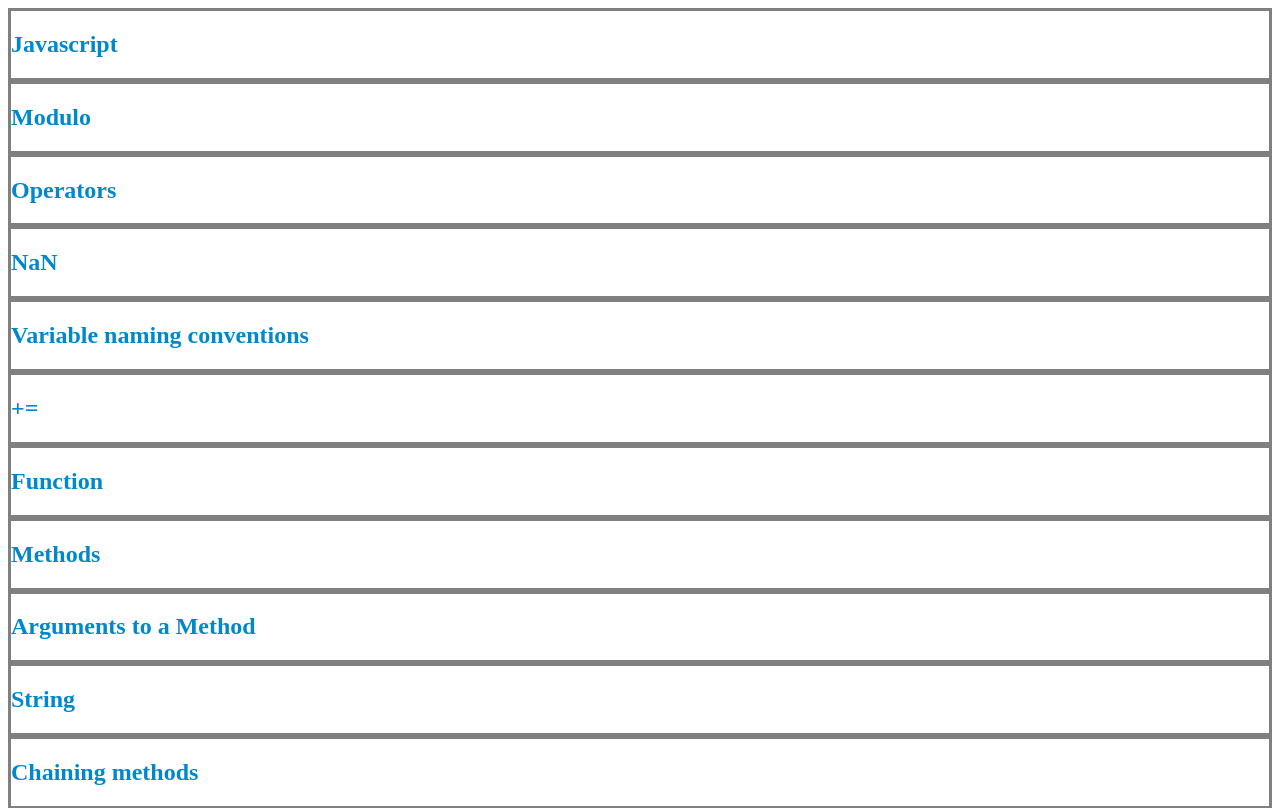
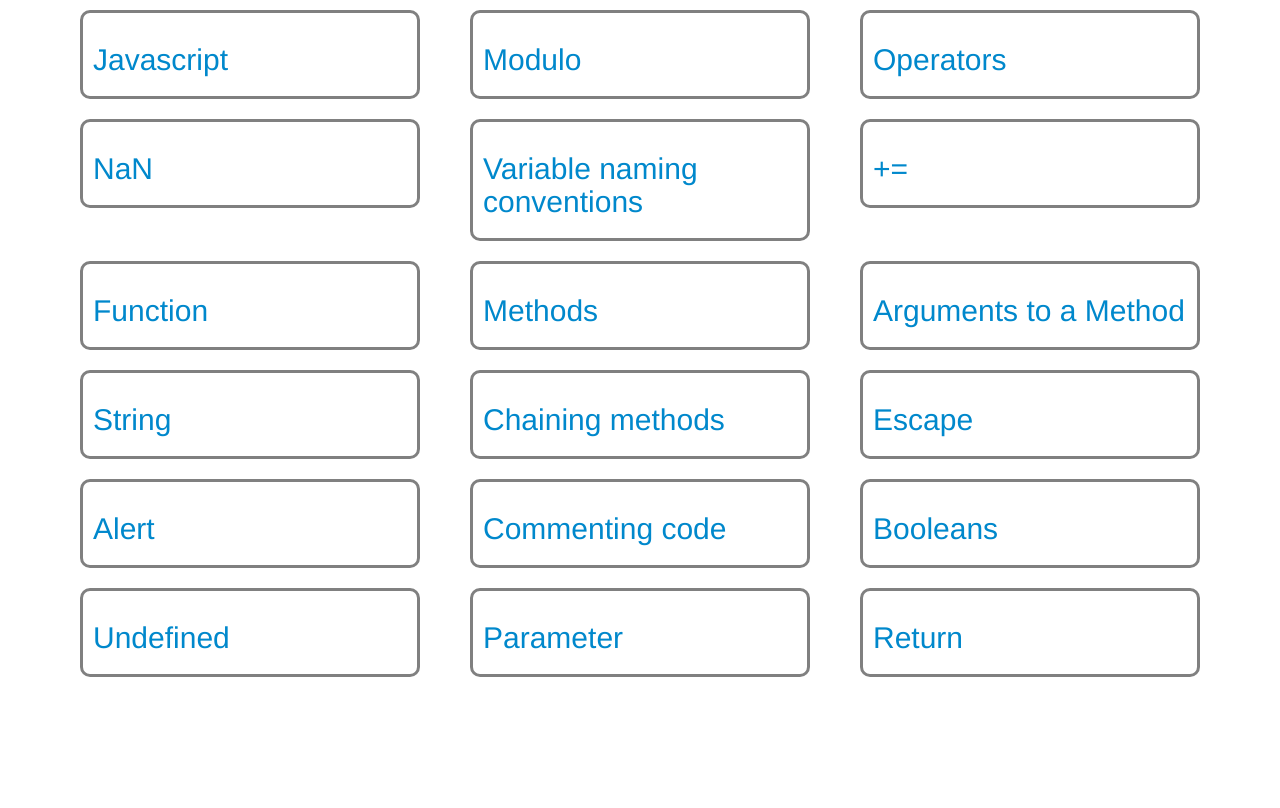
Before and after one commit to keirstaple/flashcards, a plain HTML site: page index.html in a window 1280 px wide. Shown: the top 808 px of the page. Drawn offline with nearby package versions, Linux system fonts and the light colour scheme.

Commit message:
fix indentation and column layout

```diff
--- a/css/stylesheet.css
+++ b/css/stylesheet.css
@@ -15,4 +15,21 @@
   border: solid;
   border-color:grey;
   border-width: 3px;
+  border-radius: 10px;
+  margin: 10px;
+  padding: 10px;
+
 }
+
+.definition{
+  border: solid;
+  border-color:grey;
+  border-width: 3px;
+  border-radius: 10px;
+  margin:10px;
+  padding: 10px;
+}
+
+.row-eq-height{
+  display: flex;
+}
--- a/index.html
+++ b/index.html
@@ -2,6 +2,8 @@
 <html>
   <head>
     <link href="css/stylesheet.css" rel="stylesheet" type="text/css">
+    <link rel="stylesheet" href="https://maxcdn.bootstrapcdn.com/bootstrap/3.3.6/css/bootstrap.min.css" integrity="sha384-1q8mTJOASx8j1Au+a5WDVnPi2lkFfwwEAa8hDDdjZlpLegxhjVME1fgjWPGmkzs7" crossorigin="anonymous">
+
     <script src="js/jquery-1.12.0.js"></script>
     <script src="js/scripts.js"></script>
     <title>Javascript Flashcards</title>
@@ -9,6 +11,8 @@
 
   <body>
     <div class="container">
+      <div class="row row-eq-height">
+        <div class="col-sm-4">
           <div class="flashcard" id="flashcard1">
             <h2 class="word1"><span class="clickable">Javascript</span></h2>
           </div>
@@ -18,7 +22,9 @@
               A scripting language for computers. It is often run in web browser applications to create dynamic content like a popup message or a live clock. It is not related to the programming language Java.
             </p>
           </div>
+        </div>
 
+        <div class="col-sm-4">
           <div class="flashcard" id="flashcard2">
             <h2 class="word2"><span class="clickable">Modulo</span></h2>
           </div>
@@ -28,7 +34,9 @@
               Finds the remainder after division of one number by another (sometimes called modulus).
             </p>
           </div>
+        </div>
 
+        <div class="col-sm-4">
           <div class="flashcard" id="flashcard3">
             <h2 class="word3"><span class="clickable">Operators</span></h2>
           </div>
@@ -38,7 +46,11 @@
               Constructs which behave generally like functions, but which differ syntactically or semantically from usual functions.
             </p>
           </div>
+        </div>
+      </div>
 
+      <div class="row row-eq-height">
+        <div class="col-sm-4">
           <div class="flashcard" id="flashcard4">
             <h2 class="word4"><span class="clickable">NaN</span></h2>
           </div>
@@ -48,7 +60,9 @@
               A numeric data type value representing an undefined or unrepresentable value, especially in floating-point calculations.
             </p>
           </div>
+        </div>
 
+          <div class="col-sm-4">
             <div class="flashcard" id="flashcard5">
               <h2 class="word5"><span class="clickable">Variable naming conventions</span></h2>
             </div>
@@ -58,7 +72,9 @@
                 A naming convention is a set of rules for choosing the character sequence to be used for identifiers which denote variables, types, functions, and other entities in source code and documentation.
               </p>
             </div>
+          </div>
 
+          <div class="col-sm-4">
             <div class="flashcard" id="flashcard6">
               <h2 class="word6"><span class="clickable">+=</span></h2>
             </div>
@@ -68,7 +84,11 @@
                 x += y is same as x = x + y
               </p>
             </div>
+          </div>
+        </div>
 
+        <div class="row row-eq-height">
+          <div class="col-sm-4">
             <div class="flashcard" id="flashcard7">
               <h2 class="word7"><span class="clickable">Function</span></h2>
             </div>
@@ -78,7 +98,9 @@
                 Function is defined with the function keyword, followed by a name, followed by parentheses ().
               </p>
             </div>
+          </div>
 
+          <div class="col-sm-4">
             <div class="flashcard" id="flashcard8">
               <h2 class="word8"><span class="clickable">Methods</span></h2>
             </div>
@@ -88,7 +110,9 @@
                 JavaScript methods are the actions that can be performed on objects
               </p>
             </div>
+          </div>
 
+          <div class="col-sm-4">
             <div class="flashcard" id="flashcard9">
               <h2 class="word9"><span class="clickable">Arguments to a Method</span></h2>
             </div>
@@ -98,7 +122,11 @@
                 An argument is what you pass into a function or method
               </p>
             </div>
+          </div>
+        </div>
 
+        <div class="row row-eq-height">
+          <div class="col-sm-4">
             <div class="flashcard" id="flashcard10">
               <h2 class="word10"><span class="clickable">String</span></h2>
             </div>
@@ -108,7 +136,9 @@
                 A JavaScript string stores a series of characters like "John Doe". A string can be any text inside double or single quotes.
               </p>
             </div>
+          </div>
 
+          <div class="col-sm-4">
             <div class="flashcard" id="flashcard11">
               <h2 class="word11"><span class="clickable">Chaining methods</span></h2>
             </div>
@@ -118,7 +148,9 @@
                 Chaining allows us to run multiple jQuery methods (on the same element) within a single statement.
               </p>
             </div>
+          </div>
 
+          <div class="col-sm-4">
             <div class="flashcard" id="flashcard12">
               <h2 class="word12"><span class="clickable">Escape</span></h2>
             </div>
@@ -128,7 +160,11 @@
                 Computes a new string in which certain characters have been replaced by a hexadecimal escape sequence
               </p>
             </div>
+          </div>
+        </div>
 
+        <div class="row row-eq-height">
+          <div class="col-sm-4">
             <div class="flashcard" id="flashcard13">
               <h2 class="word13"><span class="clickable">Alert</span></h2>
             </div>
@@ -138,7 +174,9 @@
                 Used if you want to make sure information comes through to the user. When an alert box pops up, the user will have to click "OK" to proceed.
               </p>
             </div>
+          </div>
 
+          <div class="col-sm-4">
             <div class="flashcard" id="flashcard14">
               <h2 class="word14"><span class="clickable">Commenting code</span></h2>
             </div>
@@ -148,7 +186,9 @@
                 JavaScript comments can be used to explain JavaScript code, and to make it more readable. JavaScript comments can also be used to prevent execution, when testing alternative code.
               </p>
             </div>
+          </div>
 
+          <div class="col-sm-4">
             <div class="flashcard" id="flashcard15">
               <h2 class="word15"><span class="clickable">Booleans</span></h2>
             </div>
@@ -158,7 +198,11 @@
                 A binary variable, having two possible values called “true” and “false.”
               </p>
             </div>
+          </div>
+        </div>
 
+        <div class="row row-eq-height">
+          <div class="col-sm-4">
             <div class="flashcard" id="flashcard16">
               <h2 class="word16"><span class="clickable">Undefined</span></h2>
             </div>
@@ -168,7 +212,9 @@
                 Indicates that a variable has not been assigned a value.
               </p>
             </div>
+          </div>
 
+          <div class="col-sm-4">
             <div class="flashcard" id="flashcard17">
               <h2 class="word17"><span class="clickable">Parameter</span></h2>
             </div>
@@ -178,7 +224,9 @@
                 The names listed in the function definition
               </p>
             </div>
+          </div>
 
+          <div class="col-sm-4">
             <div class="flashcard" id="flashcard18">
               <h2 class="word18"><span class="clickable">Return</span></h2>
             </div>
@@ -188,7 +236,10 @@
                 Ends function execution and specifies a value to be returned to the function caller.
               </p>
             </div>
+          </div>
+        </div>
 
+      </div>
     </div>
   </body>
 </html>
```
Lines whose indentation alone changed are shown as unchanged.
